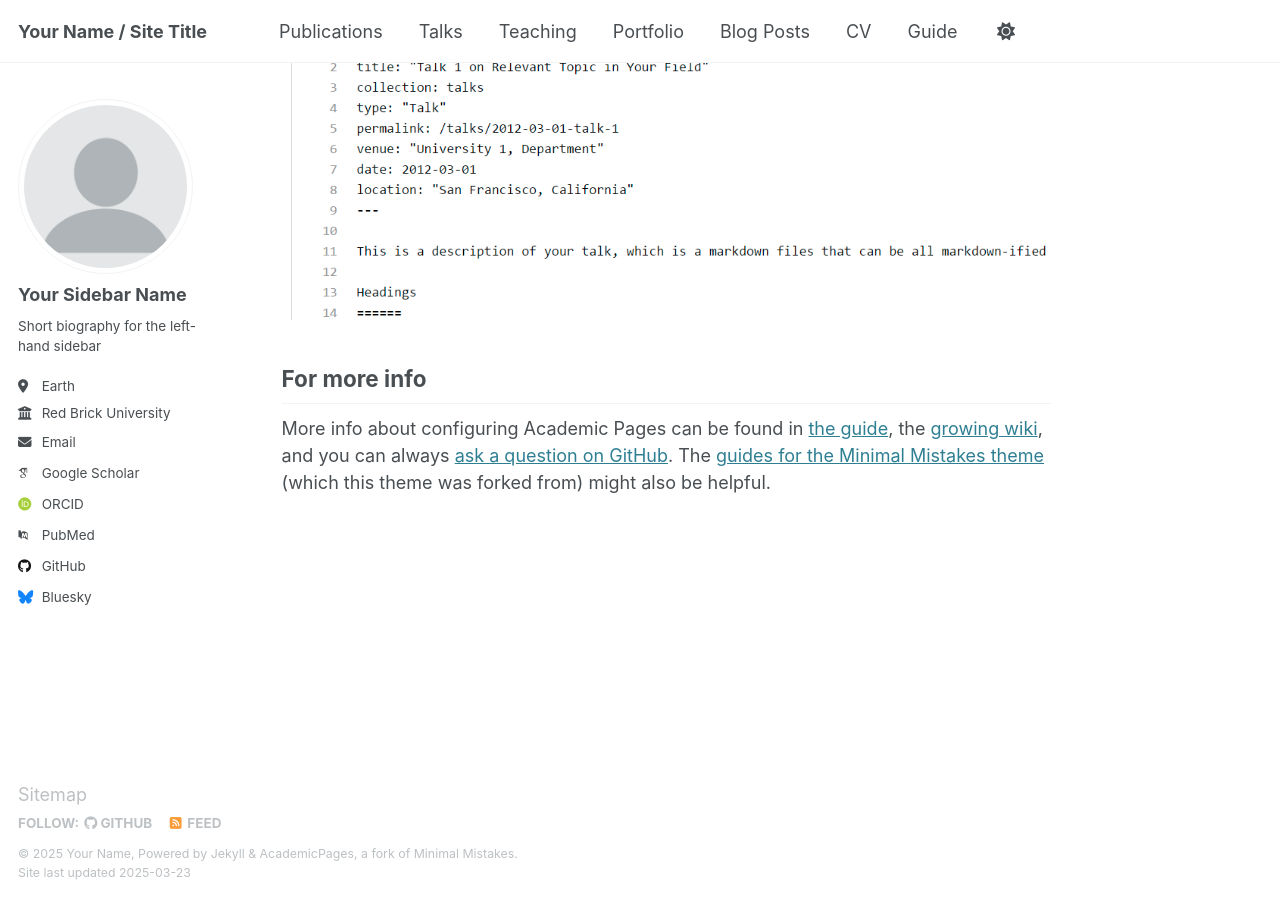
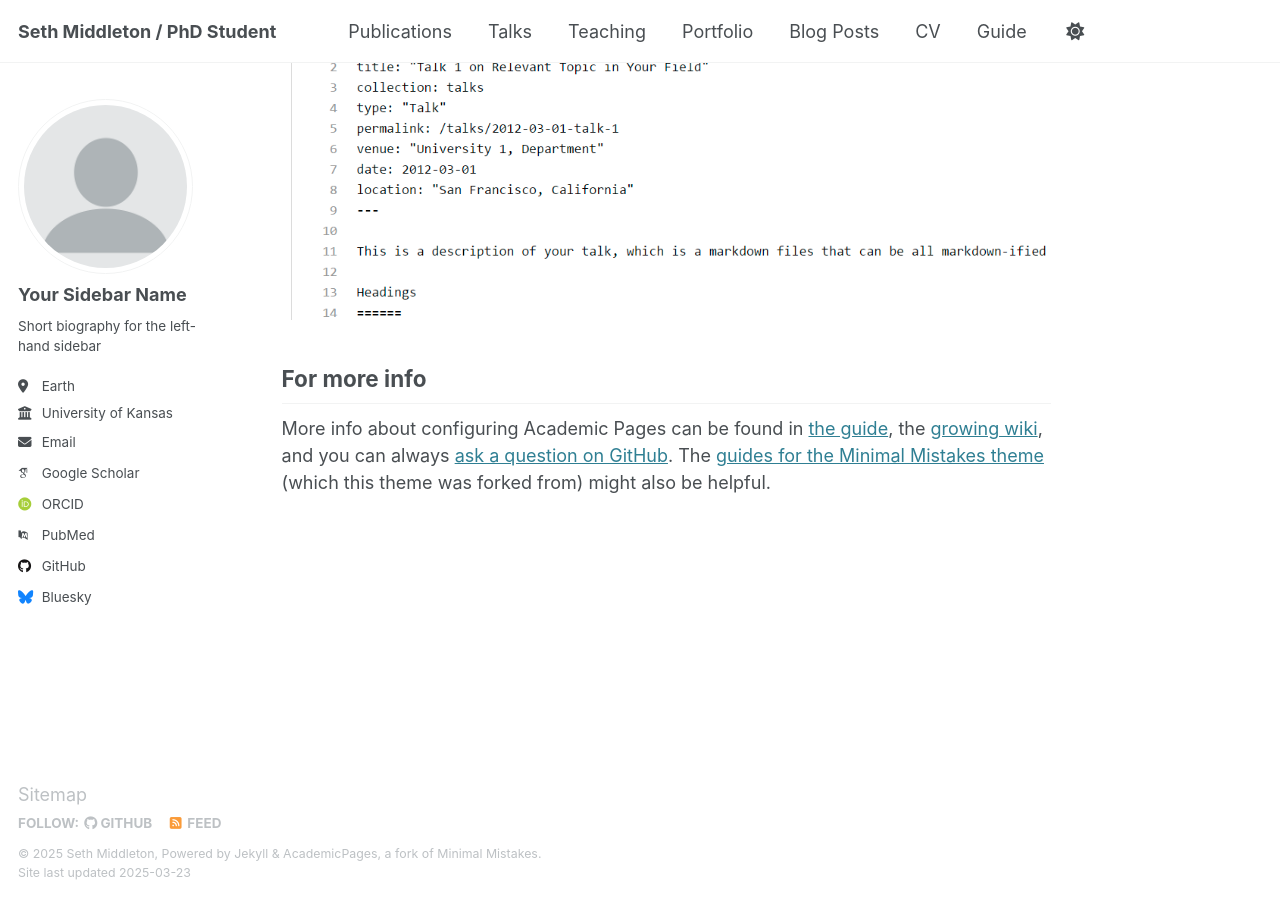
Before and after one commit to sdmiddleton/sdmiddleton.github.io, a Jekyll site: the page built from _pages/about.md, in a window 1280 px wide and 900 px high, scrolled down 2635 px. Built offline with Jekyll 4.4.1, drawn with Linux system fonts in a browser that asks for light colours; some web fonts are replaced.

Commit message:
Update _config.yml
First try

```diff
--- a/_config.yml
+++ b/_config.yml
@@ -9,11 +9,11 @@
 # Basic Site Settings
 locale                   : "en-US"
 site_theme               : "default"
-title                    : "Your Name / Site Title"
+title                    : "Seth Middleton / PhD Student"
 title_separator          : "-"
-name                     : &name "Your Name"
+name                     : &name "Seth Middleton"
 description              : &description "personal description"
-url                      : https://academicpages.github.io # the base hostname & protocol for your site e.g. "https://[your GitHub username].github.io"
+url                      : https://academicpages.github.io # the base hostname & protocol for your site e.g. "https://[sdmiddleton].github.io"
 baseurl                  : "" # the subpath of your site, e.g. "/blog"
 repository               : "academicpages/academicpages.github.io"
 
@@ -27,9 +27,9 @@ author:
   pronouns         : # example: "she/her"
   bio              : "Short biography for the left-hand sidebar"
   location         : "Earth"
-  employer         : "Red Brick University"
+  employer         : "University of Kansas"
   uri              : # URL
-  email            : "none@example.org"
+  email            : "seth.middleton@ku.edu"
 
   # Academic websites
   arxiv            : # URL - Update with the correct link to your profile
```
